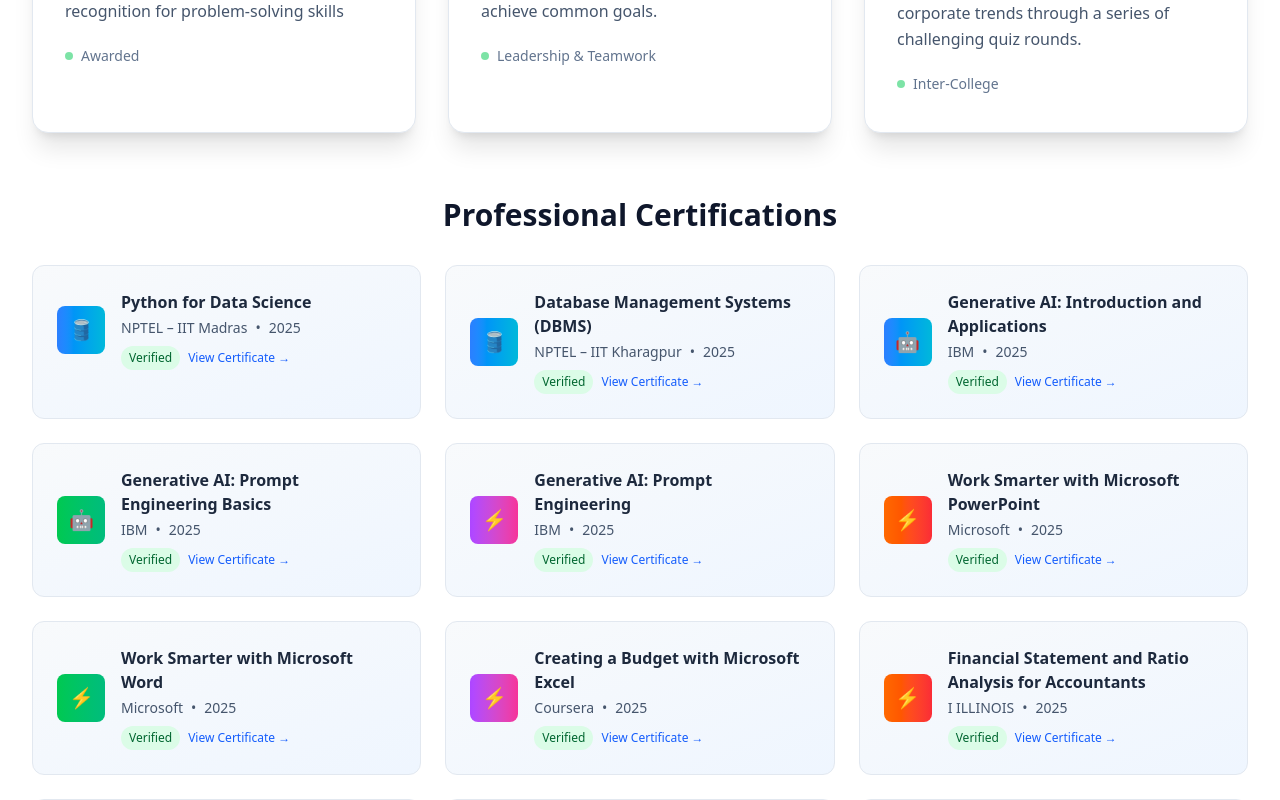
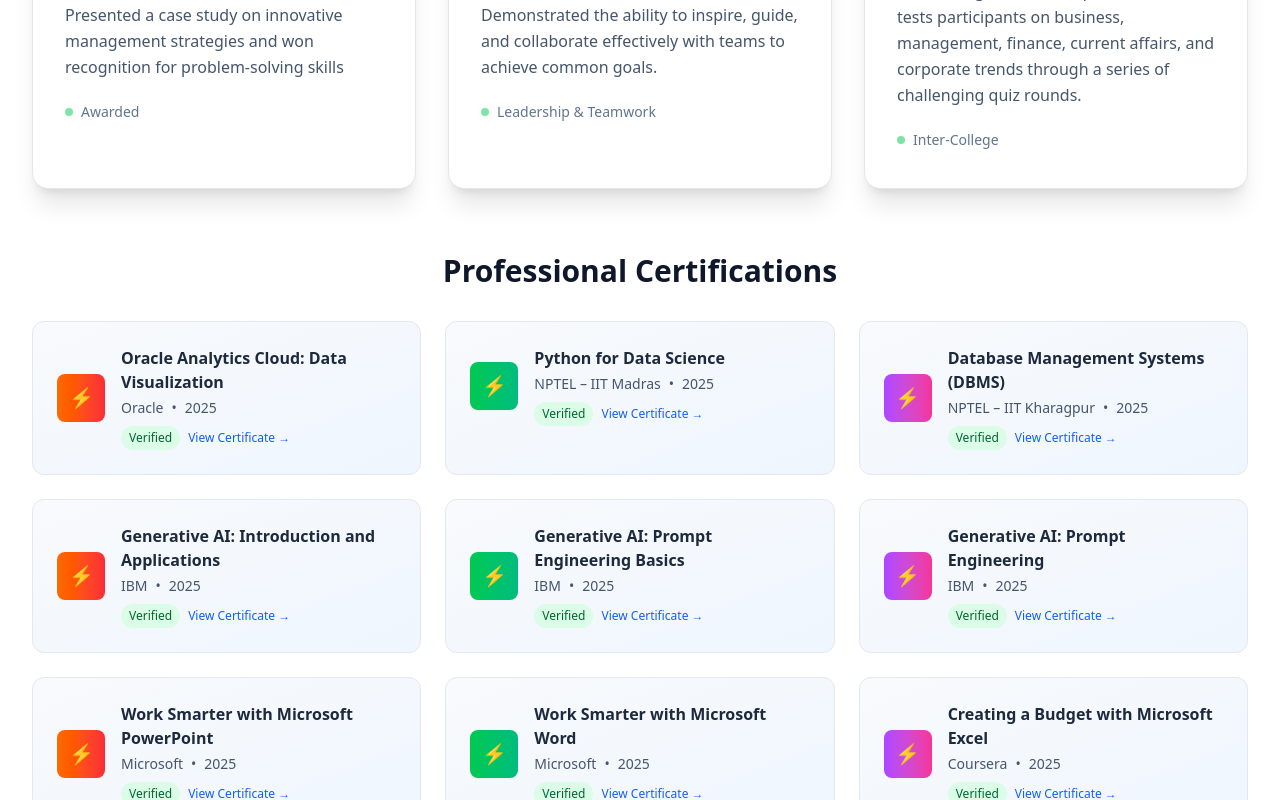
Before and after one commit to IamPravith/my-protfolio, a Next.js app: page / in a window 1280 px wide. Shown: the part 6806-7606 px from the top of the page. Built offline with nearby package versions, Linux system fonts and the light colour scheme.

Commit message:
Prepare for Netlify deploy

```diff
--- a/src/app/layout.tsx
+++ b/src/app/layout.tsx
@@ -8,8 +8,8 @@
 });
 
 export const metadata: Metadata = {
-  title: "Vinay - Portfolio",
-  description: "Full-stack Developer and Software Engineer Portfolio",
+  title: "Pravith Kumar J - Portfolio",
+  description: "MBA Graduate | Data Analytics & Visualization",
 };
 
 export default function RootLayout({
--- a/src/app/page.tsx
+++ b/src/app/page.tsx
@@ -865,7 +865,7 @@
               },
               {
                 title: "NETFLIX ANALYSIS DASHBOARD",
-                description: "AI productivity platform with NLP-based auto-categorization of tasks and real-time analytics.",
+                description: "Developed a Netflix Content Analysis Dashboard using Power BI, showcasing insights on top genres, content ratings, country-wise distribution, and trends in movies and TV shows, with an interactive red-and-black theme reflecting Netflixs brand identity.",
                 tags: ["Power Bi", "Excel", "Kaggle"],
                 tagColors: "bg-green-100 dark:bg-green-900 text-green-800 dark:text-green-200",
                 linkColor: "text-green-600 dark:text-green-400",
@@ -1069,35 +1069,43 @@
             <div className="grid grid-cols-1 md:grid-cols-2 lg:grid-cols-3 gap-6">
               {[
                 {
+                  title: "Oracle Analytics Cloud: Data Visualization",
+                  issuer: "Oracle",
+                  date: "2025",
+                  link: "https://drive.google.com/drive/folders/1HOUuZ-tJFcGpokyy9cd2iHkGiBx3g6k_",
+                  icon: "⚡",
+                  color: "from-orange-500 to-red-500"
+                },
+                {
                   title: "Python for Data Science",
                   issuer: "NPTEL – IIT Madras",
                   date: "2025",
                   link: "https://archive.nptel.ac.in/noc/Ecertificate/?q=NPTEL25CS104S43210046909139344",
-                  icon: "🛢️",
-                  color: "from-blue-500 to-cyan-500"
+                  icon: "⚡",
+                  color: "from-green-500 to-emerald-500"
                 },
                 {
                   title: "Database Management Systems (DBMS)",
                   issuer: "NPTEL – IIT Kharagpur",
                   date: "2025",
                   link: "https://archive.nptel.ac.in/noc/Ecertificate/?q=NPTEL25CS145S63210043609139344",
-                  icon: "🛢️",
-                  color: "from-blue-500 to-cyan-500"
+                  icon: "⚡",
+                  color: "from-purple-500 to-pink-500"
                 },
                 {
                   title: "Generative AI: Introduction and Applications",
                   issuer: "IBM",
                   date: "2025",
                   link: "https://coursera.org/verify/NPZ42PADU1B5",
-                  icon: "🤖",
-                  color: "from-blue-500 to-cyan-500"
+                  icon: "⚡",
+                  color: "from-orange-500 to-red-500"
                 },
                 {
                   title: "Generative AI: Prompt Engineering Basics",
                   issuer: "IBM",
                   date: "2025",
                   link: "https://coursera.org/verify/PPMRRX9SQOV5",
-                  icon: "🤖",
+                  icon: "⚡",
                   color: "from-green-500 to-emerald-500"
                 },
                 {
```
